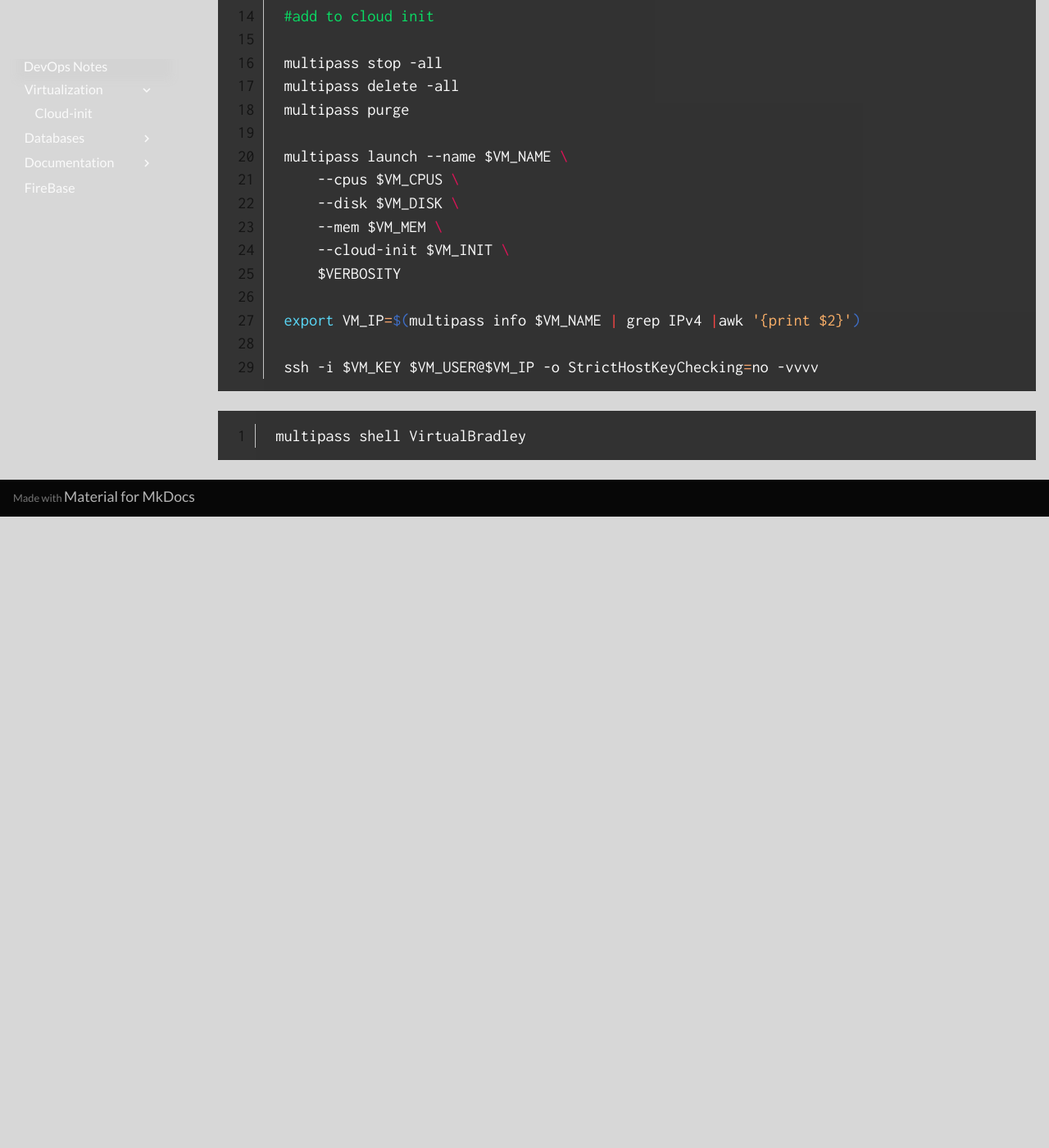
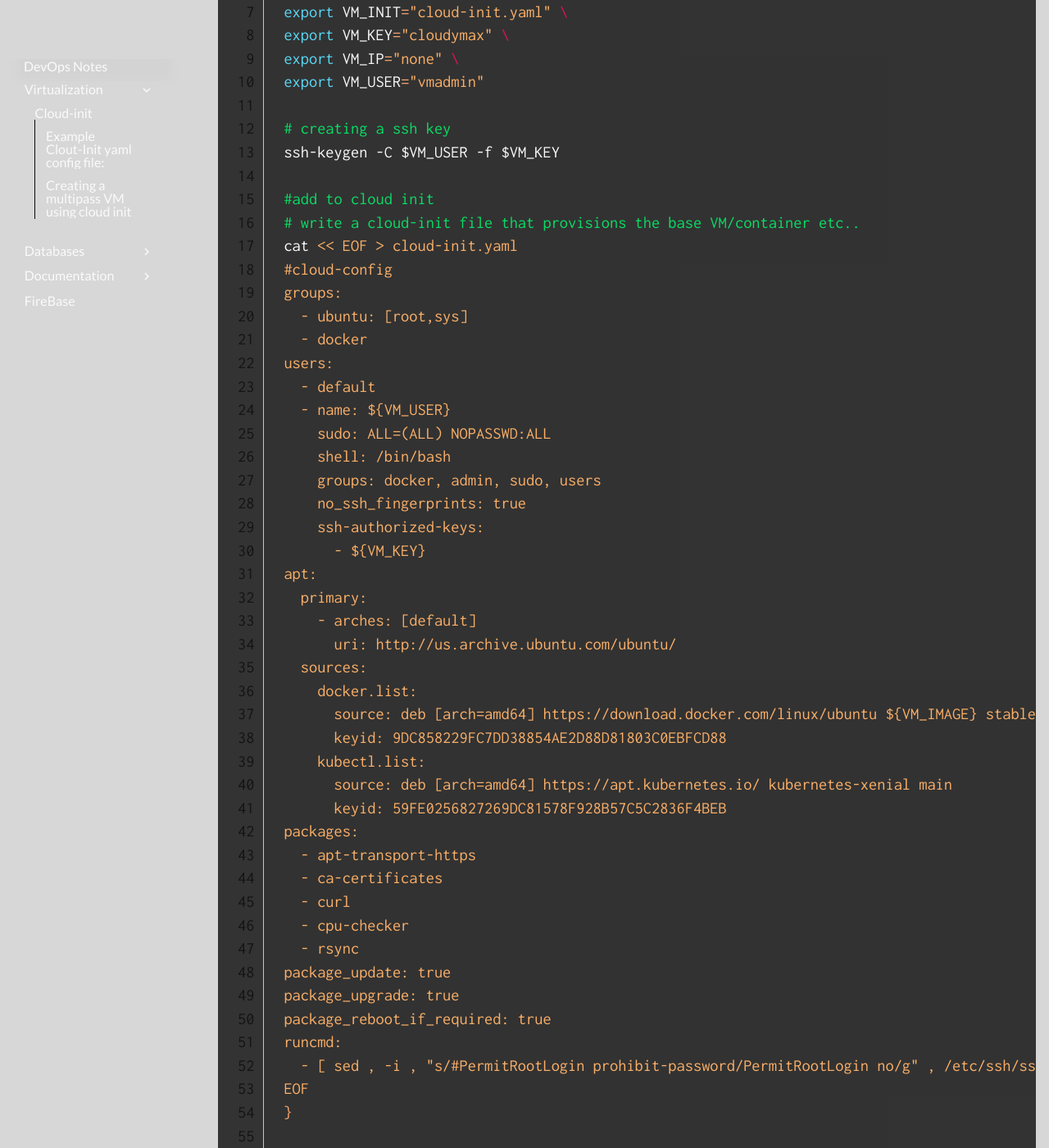
Before and after one commit to cloudymax/CloudyDevDotNet, an MkDocs documentation site: the page built from docs/dev_ops/README.md, in a window 1280 px wide and 1400 px high, scrolled down 1429 px. Shown: the whole window at 82% size. Built offline with MkDocs 1.6.1 and Material for MkDocs 9.7.7, drawn with Linux system fonts in a browser that asks for light colours; before the commit the page ends 2059 px from its top, so only the background shows below that; some of the changed text lies outside the part shown.

Commit message:
cleanup multipass

````diff
--- a/docs/dev_ops/README.md
+++ b/docs/dev_ops/README.md
@@ -1,8 +1,11 @@
 # Virtual Machines w/ cloud-init
 
-https://multipass.run/docs/launch-command
+[Multipass launch command docs](https://multipass.run/docs/launch-command)
 
-https://cloudinit.readthedocs.io/en/latest/topics/examples.html
+[Cloud Init Docs and Examples](https://cloudinit.readthedocs.io/en/latest/topics/examples.html)
+
+
+## Example Clout-Init yaml config file:
 
 ```yaml
 # cloud-config
@@ -31,6 +34,9 @@ phone_home:
 
 ```
 
+
+## Creating a multipass VM using cloud init
+
 ```bash
 export FORMAT="yaml" \
 export VM_NAME="BeautifulBradley" \
@@ -43,13 +49,56 @@ export VM_KEY="cloudymax" \
 export VM_IP="none" \
 export VM_USER="vmadmin"
 
+# creating a ssh key
 ssh-keygen -C $VM_USER -f $VM_KEY
 
 #add to cloud init
+# write a cloud-init file that provisions the base VM/container etc..
+cat << EOF > cloud-init.yaml
+#cloud-config
+groups:
+  - ubuntu: [root,sys]
+  - docker
+users:
+  - default
+  - name: ${VM_USER}
+    sudo: ALL=(ALL) NOPASSWD:ALL
+    shell: /bin/bash
+    groups: docker, admin, sudo, users
+    no_ssh_fingerprints: true
+    ssh-authorized-keys:
+      - ${VM_KEY}
+apt:
+  primary:
+    - arches: [default]
+      uri: http://us.archive.ubuntu.com/ubuntu/
+  sources:
+    docker.list:
+      source: deb [arch=amd64] https://download.docker.com/linux/ubuntu ${VM_IMAGE} stable
+      keyid: 9DC858229FC7DD38854AE2D88D81803C0EBFCD88
+    kubectl.list:
+      source: deb [arch=amd64] https://apt.kubernetes.io/ kubernetes-xenial main
+      keyid: 59FE0256827269DC81578F928B57C5C2836F4BEB
+packages:
+  - apt-transport-https
+  - ca-certificates
+  - curl
+  - cpu-checker
+  - rsync
+package_update: true
+package_upgrade: true
+package_reboot_if_required: true
+runcmd:
+  - [ sed , -i , "s/#PermitRootLogin prohibit-password/PermitRootLogin no/g" , /etc/ssh/sshd_config ]
+EOF
+}
 
+# Stop, delete, purge previous versions of the VM
 multipass stop -all
 multipass delete -all
 multipass purge
+
+# Start the new VM using the cloud-init.yaml we created
 
 multipass launch --name $VM_NAME \
     --cpus $VM_CPUS \
@@ -58,12 +107,16 @@ multipass launch --name $VM_NAME \
     --cloud-init $VM_INIT \
     $VERBOSITY
 
+# export info about the VM and filter to get the IP
+
 export VM_IP=$(multipass info $VM_NAME | grep IPv4 |awk '{print $2}')
+
+# ssh to your vm using the ssh key we created
 
 ssh -i $VM_KEY $VM_USER@$VM_IP -o StrictHostKeyChecking=no -vvvv
 
+# Or on systems without custom security:
+
+multipass shell VirtualBradley
+
 ```
-
-```bash
-multipass shell VirtualBradley
-```
````
Also changed, not shown: docs/game_dev/css-grid.md (+0 -2 lines).
